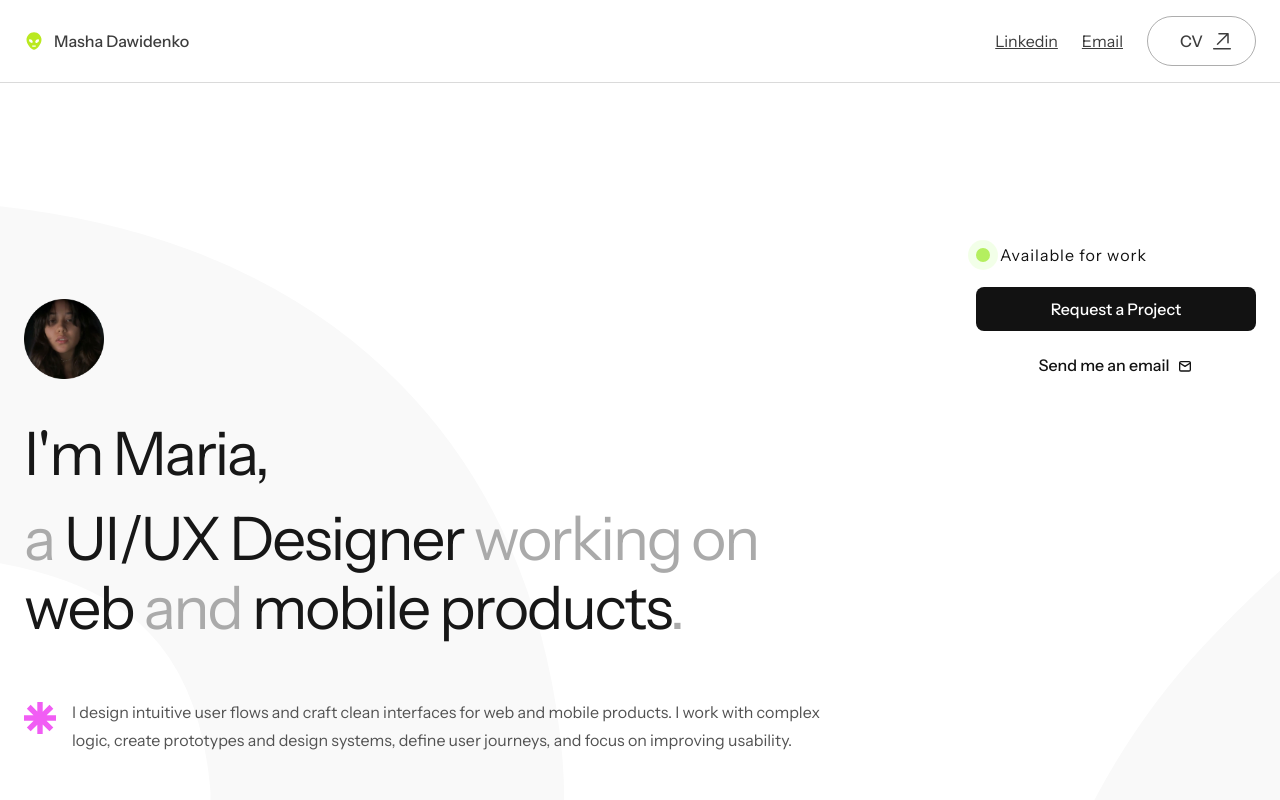
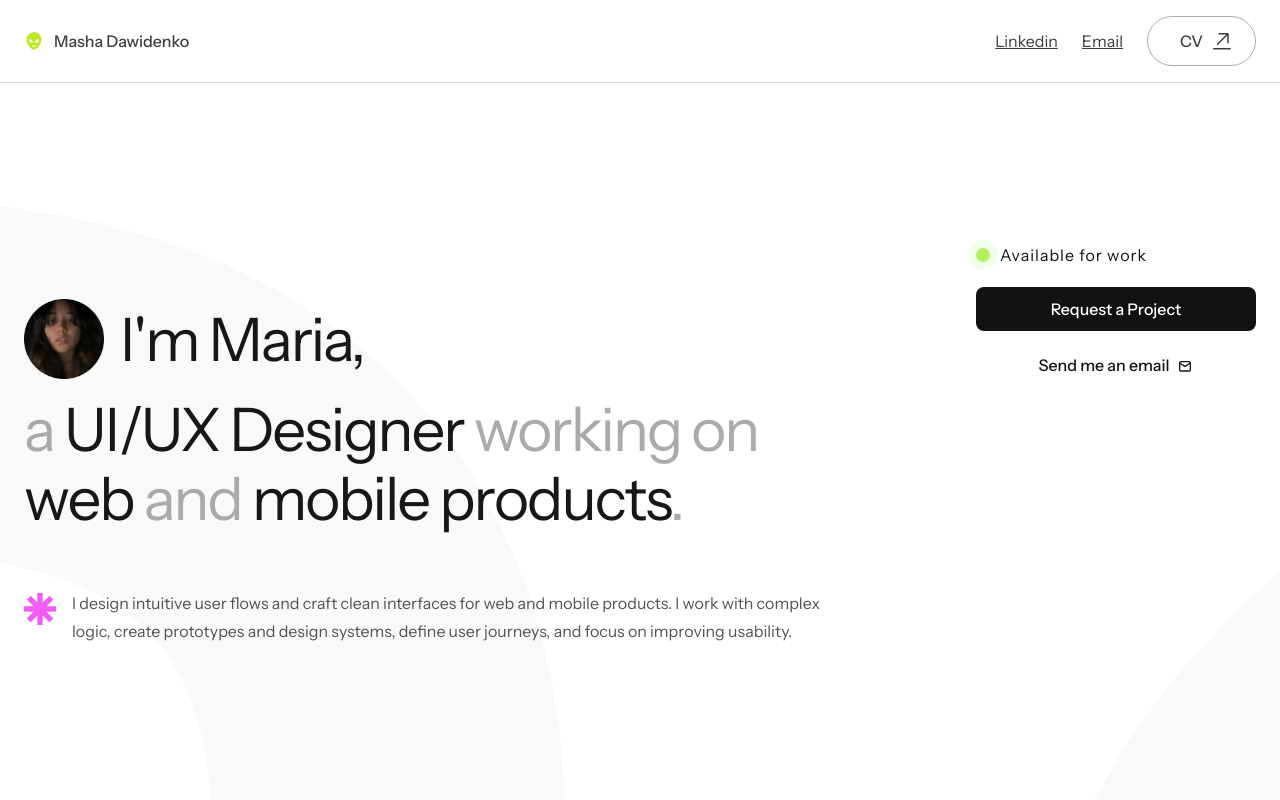
Before and after one commit to mashadawidenko/Portfolio, a React (Vite) app: page / in a window 1280 px wide. Shown: the top 800 px of the page. Built offline with nearby package versions, Linux system fonts and the light colour scheme.

Commit message:
HeroSection.tsx

```diff
--- a/src/Home/app/components/HeroSection.tsx
+++ b/src/Home/app/components/HeroSection.tsx
@@ -74,7 +74,8 @@
 
           <AnimatedSection>
   <div className="flex flex-col gap-4 md:gap-7">
-              <div className="mb-4 md:mb-6 shrink-0">
+    <div className="flex items-center gap-4 md:gap-6">
+      <div className="shrink-0">
         <img
           src={ellipseImg}
           alt="Decorative ellipse"
@@ -84,6 +85,7 @@
       <p className="font-['Instrument_Sans',sans-serif] text-[#171717] text-[36px] md:text-[50px] lg:text-[60px] leading-[1.15] tracking-[-2px]">
         I'm Maria,
       </p>
+    </div>
     <p className="font-['Instrument_Sans',sans-serif] text-[#AAAAAA] text-[36px] md:text-[50px] lg:text-[60px] leading-[1.15] tracking-[-2px]">
       a{" "}
       <span className="text-[#171717]">UI/UX Designer</span>{" "}
```
Lines whose indentation alone changed are shown as unchanged.
